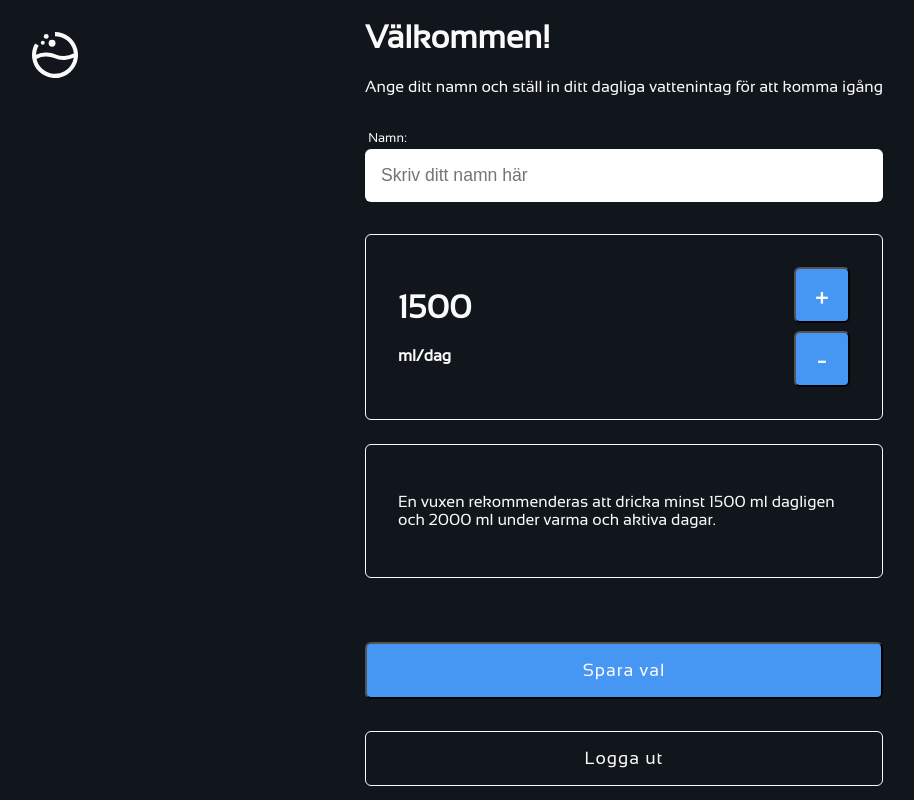
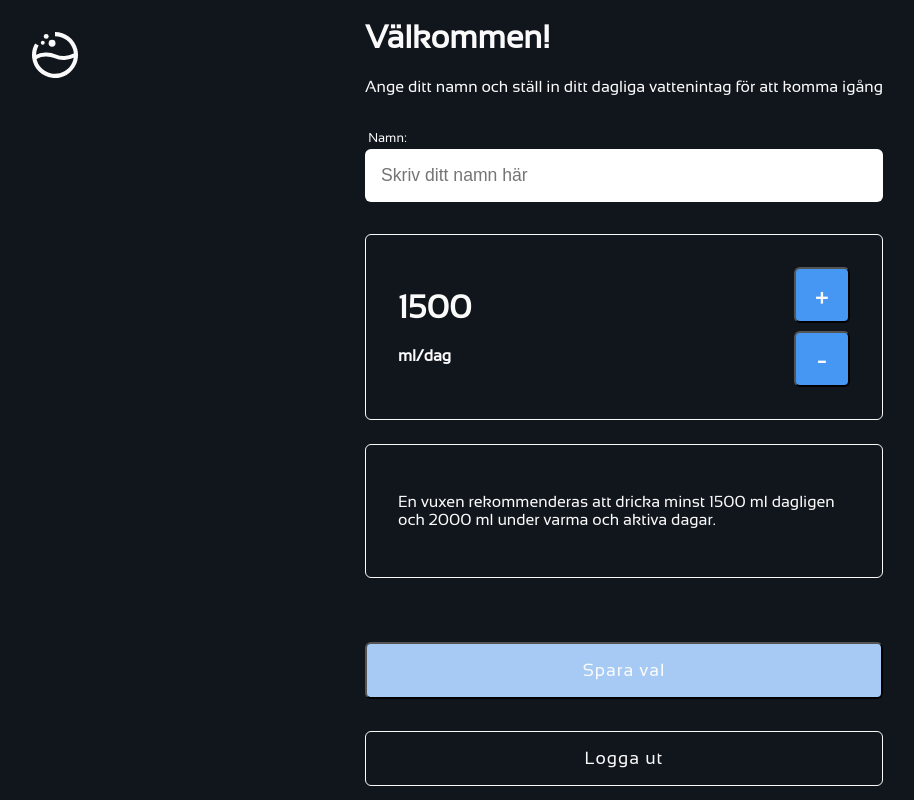
Before and after one commit to nybbe123/h2go, a Next.js app: page /goal in a window 1280 px wide. Shown: the whole page, without its empty margins (16-930 px from the left). Built offline with nearby package versions, Linux system fonts and the light colour scheme; no server answers.

Commit message:
fixed hover

```diff
--- a/styles/SignUpPage.module.scss
+++ b/styles/SignUpPage.module.scss
@@ -105,7 +105,7 @@
   margin-top: 2rem;
   padding: 1rem 2rem;
   width: 100%;
-  background-color: var(--primary-blue);
+  background-color: var(--inactive-blue);
   justify-content: center;
   color: var(--white);
   font-size: 1.1rem;
@@ -114,6 +114,12 @@
   display: flex;
   border-radius: 6px;
   transition: 250ms;
+
+  &:hover {
+    cursor: pointer;
+    background-color: var(--primary-blue);
+  }
+
 }
 
 .logout-button {
```
